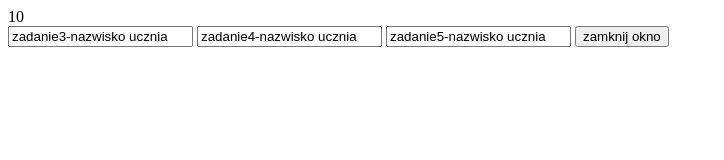
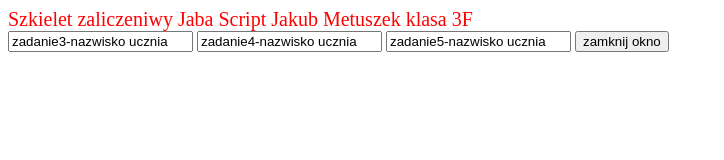
Before and after one commit to Ketuszek/JAVA, a plain HTML site: page index.html in a window 1280 px wide. Shown: the whole page, without its empty margins (0-724 px from the left). Drawn offline with Linux system fonts and the light colour scheme.

Commit message:
Add message div to index.html
Added a div element with a red font displaying a message.

```diff
--- a/index.html
+++ b/index.html
@@ -1,7 +1,9 @@
 <html>
  <head>
  <title> Jakub Metuszek 3F</title>
-10
+    <div style="color:red;font-size:20px;">
+Szkielet zaliczeniwy Jaba Script Jakub Metuszek klasa 3F
+    </div>
  <script language="JavaScript">
  function WinOpen_z3()
  {
```
